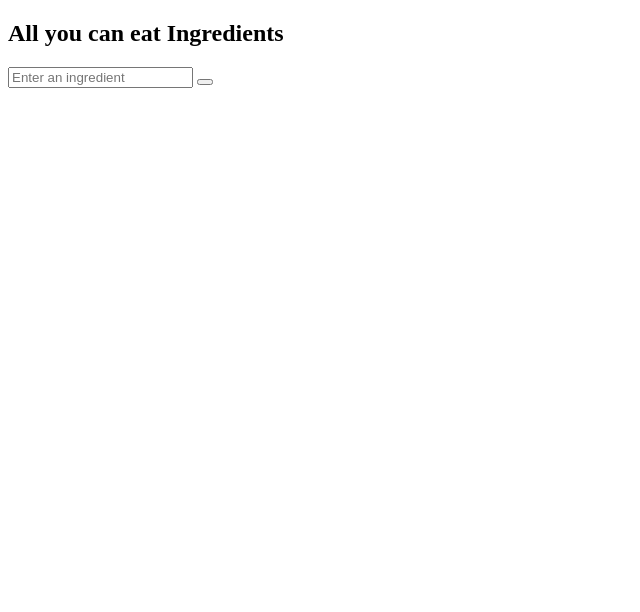
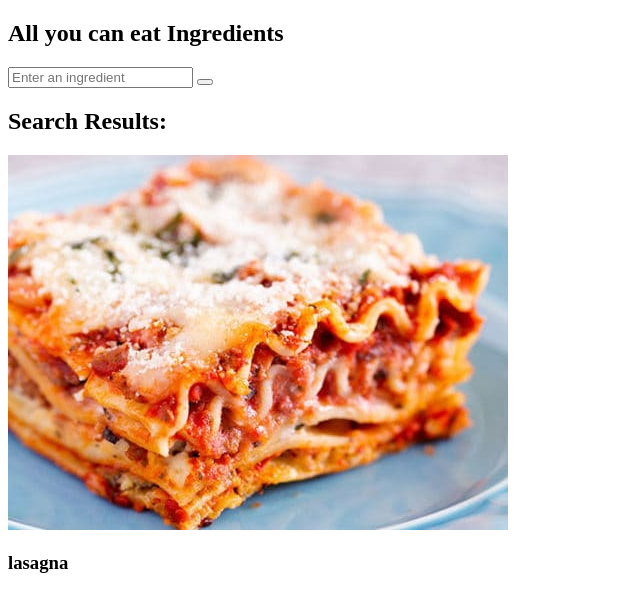
Before and after one commit to Feisalbireh/phase-1-Independent-project, a plain HTML site: page index.html in a window 1280 px wide. Shown: the whole page, without its empty margins (0-640 px from the left). Drawn offline with Linux system fonts and the light colour scheme.

Commit message:
applying search results feature

```diff
--- a/index.html
+++ b/index.html
@@ -15,7 +15,20 @@
                 <div class="recipe-search-area">
                     <input type="text" class="search-content" placeholder="Enter an ingredient" id="search-inp">
                     <button type="submit" class="search-btn-l" id="search-btn"></button>
+                    <i class="i-search"></i>
 
+                    <div class="recipe-result">
+                        <h2 class="title">Search Results:</h2>
+                        <div id="recipe">
+                            <div class="recipe-img">
+                                <div class="recipe-item">
+                                    <img src="lasagna.jpg" alt="lasagna">
+                                    <div class="recipe-name">
+                                        <h3>lasagna</h3>
+                                    </div>
+                                </div>
+                            </div>
+                        </div>
                     </div>
                 </div>
             </div>
```
Also changed, not shown: lasagna.jpg (added).
